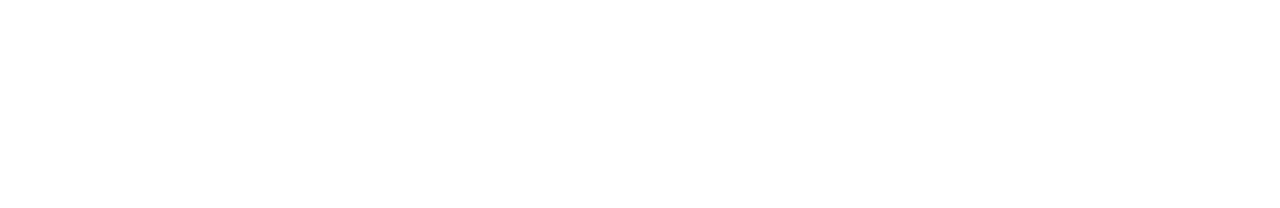
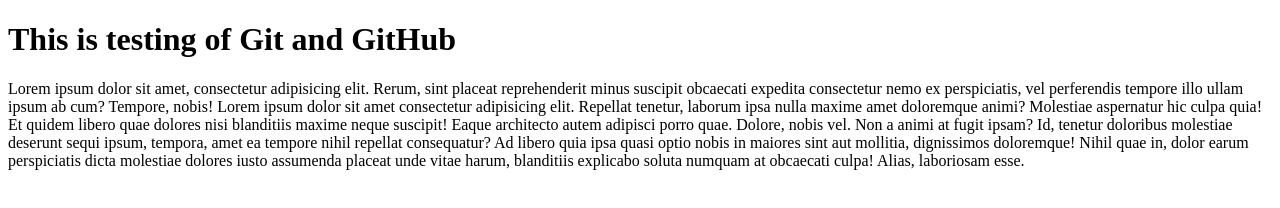
Before and after one commit to EASHOVON/starting, a plain HTML site: page index.html in a window 1280 px wide. Drawn offline with Linux system fonts and the light colour scheme.

Commit message:
heading and paragraph added

```diff
--- a/index.html
+++ b/index.html
@@ -9,7 +9,16 @@
 </head>
 
 <body>
-
+    <h1>This is testing of Git and GitHub</h1>
+    <p>Lorem ipsum dolor sit amet, consectetur adipisicing elit. Rerum, sint placeat reprehenderit minus suscipit obcaecati
+        expedita consectetur nemo ex perspiciatis, vel perferendis tempore illo ullam ipsum ab cum? Tempore, nobis! Lorem
+        ipsum dolor sit amet consectetur adipisicing elit. Repellat tenetur, laborum ipsa nulla maxime amet doloremque
+        animi? Molestiae aspernatur hic culpa quia! Et quidem libero quae dolores nisi blanditiis maxime neque suscipit!
+        Eaque architecto autem adipisci porro quae. Dolore, nobis vel. Non a animi at fugit ipsam? Id, tenetur doloribus
+        molestiae deserunt sequi ipsum, tempora, amet ea tempore nihil repellat consequatur? Ad libero quia ipsa quasi optio
+        nobis in maiores sint aut mollitia, dignissimos doloremque! Nihil quae in, dolor earum perspiciatis dicta molestiae
+        dolores iusto assumenda placeat unde vitae harum, blanditiis explicabo soluta numquam at obcaecati culpa! Alias,
+        laboriosam esse.</p>
 </body>
 
 </html>
```
